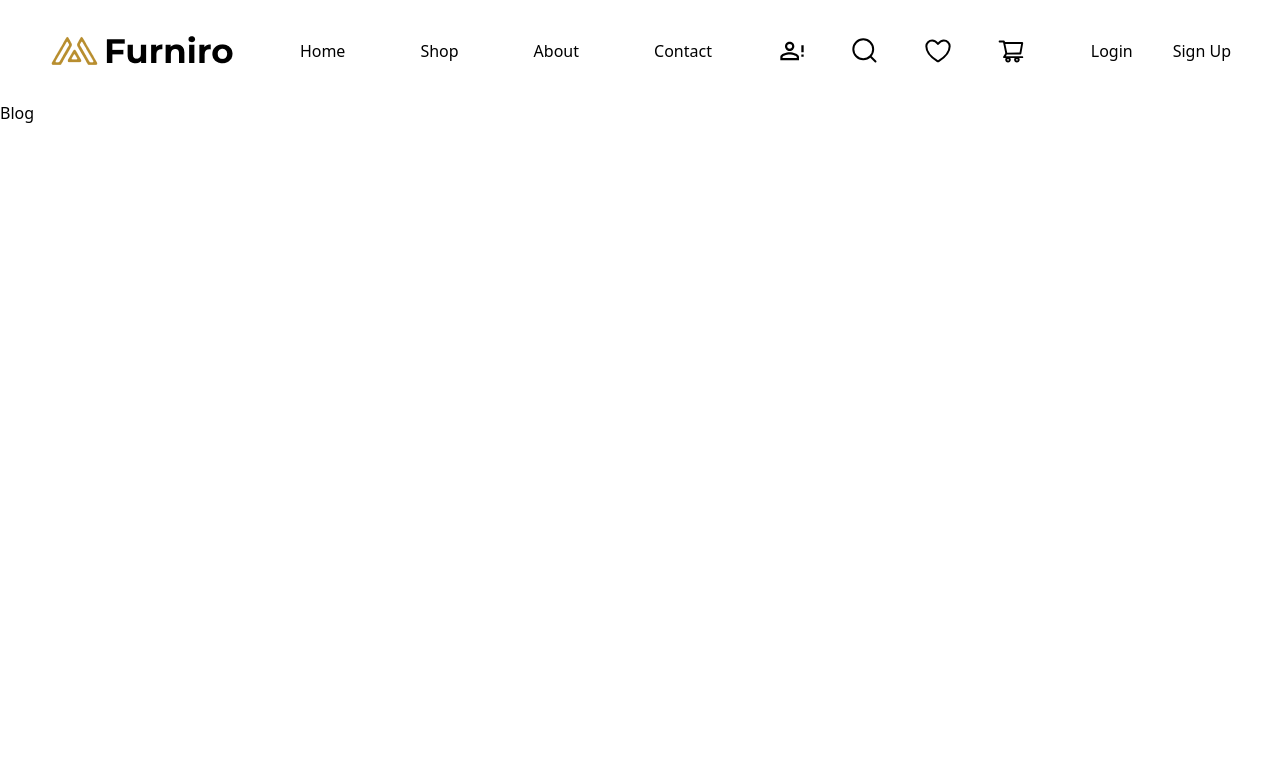
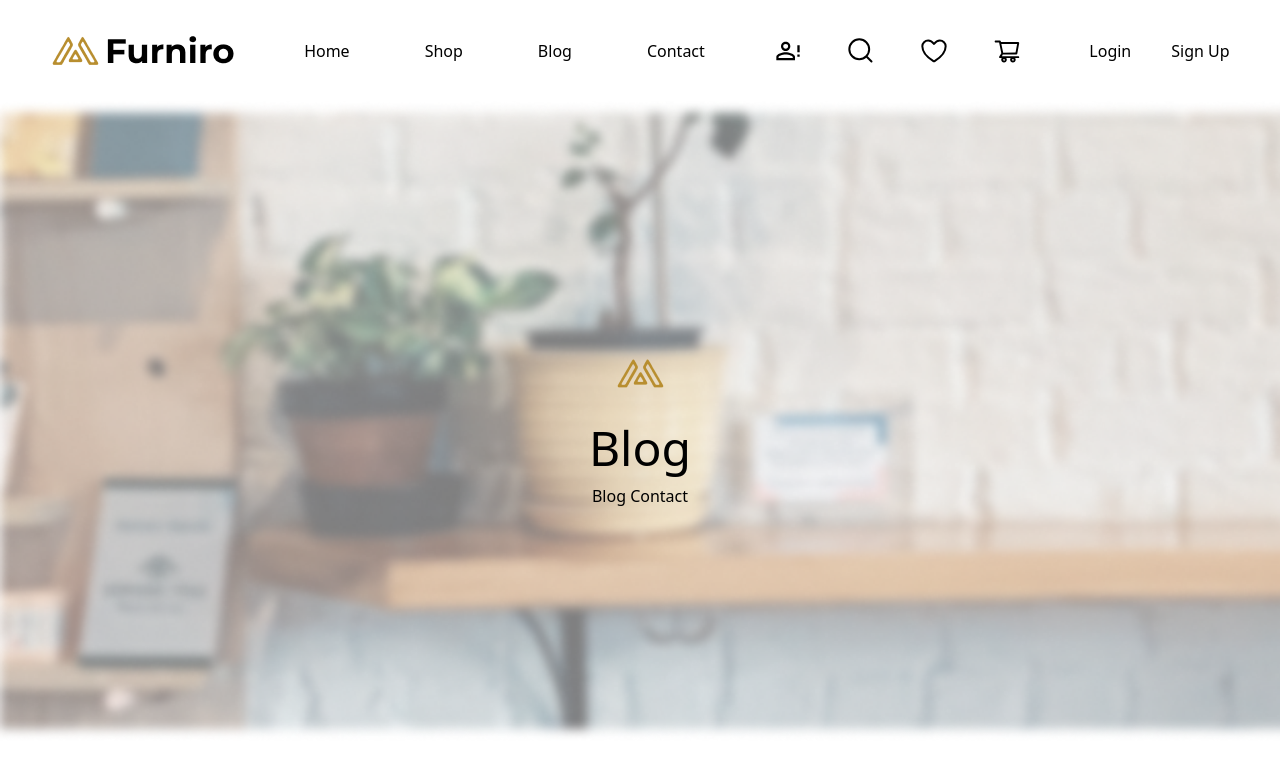
Before and after one commit to Azamatjon-developer/month8lesson5ts, a Next.js app: page /Blog in a window 1280 px wide. Shown: the top 774 px of the page. Built offline with nearby package versions, Linux system fonts and the light colour scheme.

Commit message:
HomeDone

```diff
--- a/src/app/(layout)/Blog/page.jsx
+++ b/src/app/(layout)/Blog/page.jsx
@@ -1,11 +1,16 @@
 import React from 'react'
-
-const Blog = () => {
+import brand from "../../../../public/assets/Images/Brand.png"
+import Image from 'next/image'
+const Contact = () => {
   return (
     <div>
-      <h2>Blog </h2>
+      <div className={"bg-shop-background bg-cover h-[80vh] flex flex-col items-center justify-center "}>
+        <Image src={brand} alt={"brand"}/>
+        <h2 className={"text-[#000000] text-[48px] font-medium"}>Blog</h2>
+        <p>Blog  Contact </p>
+      </div>
     </div>
   )
 }
 
-export default Blog
+export default Contact
--- a/src/app/(layout)/Contact/page.jsx
+++ b/src/app/(layout)/Contact/page.jsx
@@ -1,9 +1,14 @@
 import React from 'react'
-
+import brand from "../../../../public/assets/Images/Brand.png"
+import Image from 'next/image'
 const Contact = () => {
   return (
     <div>
-      <h2>Contact</h2>
+      <div className={"bg-shop-background bg-cover h-[80vh] flex flex-col items-center justify-center "}>
+        <Image src={brand} alt={"brand"}/>
+        <h2 className={"text-[#000000] text-[48px] font-medium"}>Contact</h2>
+        <p>Home Contact </p>
+      </div>
     </div>
   )
 }
--- a/src/components/Header/Header.jsx
+++ b/src/components/Header/Header.jsx
@@ -21,8 +21,8 @@ const Header = () => {
           <Link className={'text-black text-[16px] font-medium'} href="/Shop">
             Shop{' '}
           </Link>
-          <Link className={'text-black text-[16px] font-medium'} href="/About">
-            About
+          <Link className={'text-black text-[16px] font-medium'} href="/Blog">
+            Blog
           </Link>
           <Link
             className={'text-black text-[16px] font-medium'}
```
Also changed, not shown: public/assets/Images/Brand.png (added).
